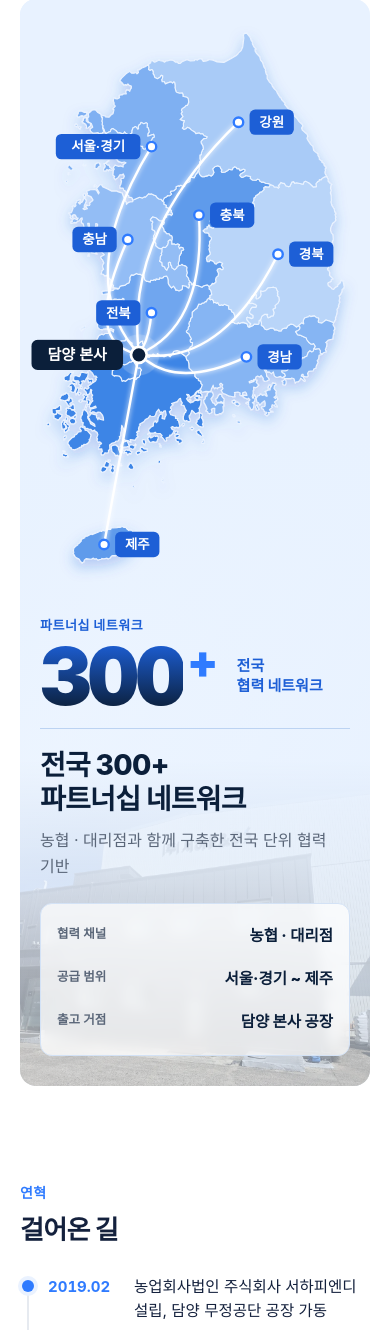
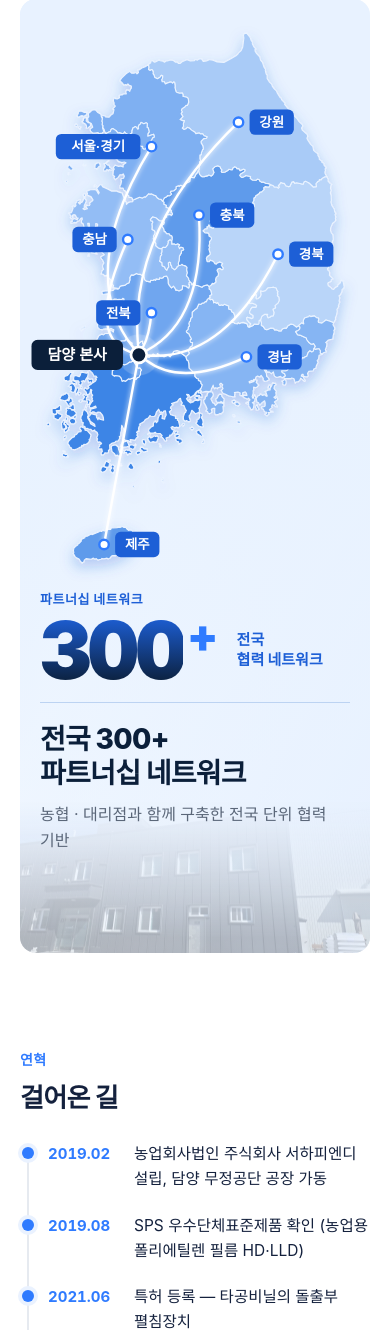
Before and after one commit to Jeongdonghwan/seohapnd_prj, a Flask app: page /about in a window 390 px wide. Shown: the part 2078-3408 px from the top of the page. Run offline with Flask 3, Linux system fonts and the light colour scheme; some libraries are stand-ins or nearby versions; some web fonts are replaced.

Commit message:
파트너십 네트워크: 협력채널·공급범위·출고거점 박스 제거, 문구 아래로 이동, 모바일 사진 겹침 수정
Co-Authored-By: Claude Opus 5.5 <noreply@anthropic.com>

```diff
--- a/static/style.css
+++ b/static/style.css
@@ -287,7 +287,7 @@ table.spec .sub-line{display:block;margin-top:2px;font-size:12.5px;color:var(--s
 .network::before{content:"";position:absolute;right:0;bottom:0;width:58%;height:40%;background:var(--bg) center 62%/cover no-repeat;opacity:.7;-webkit-mask-image:linear-gradient(to top,#000 10%,transparent);mask-image:linear-gradient(to top,#000 10%,transparent);pointer-events:none}
 .network::after{content:"";position:absolute;inset:0;background:linear-gradient(90deg,#E8F2FF 0%,rgba(232,242,255,.85) 38%,rgba(232,242,255,0) 70%);pointer-events:none}
 .net-map,.net-copy{position:relative;z-index:1}
-.net-copy{align-self:start;padding-top:26px}
+.net-copy{align-self:start;padding-top:72px}
 .net-map{display:flex;justify-content:center}
 .kmap{display:block;width:100%;max-width:340px;height:auto;overflow:visible}
 .kmap .areas path{stroke:#EAF3FF;stroke-width:1.4;stroke-linejoin:round}
@@ -312,11 +312,6 @@ table.spec .sub-line{display:block;margin-top:2px;font-size:12.5px;color:var(--s
 .net-tag{font-size:15px;font-weight:800;line-height:1.35;color:var(--brand-dark)}
 .net-copy h2{margin-top:20px;font-size:clamp(28px,3.2vw,44px);line-height:1.2;color:var(--navy)}
 .net-sub{margin-top:12px;color:var(--sub);font-size:16px}
-.net-facts{display:grid;grid-template-columns:repeat(3,1fr);margin-top:24px;padding:16px 0;background:rgba(255,255,255,.75);border:1px solid #D3E2F6;border-radius:12px;backdrop-filter:blur(6px)}
-.net-facts div{padding:0 18px;border-left:1px solid #D3E2F6}
-.net-facts div:first-child{border-left:0}
-.net-facts dt{font-size:12.5px;color:var(--sub);font-weight:600;margin-bottom:4px}
-.net-facts dd{font-size:15.5px;font-weight:800;color:var(--navy)}
 .org-top{width:220px;margin:0 auto 28px;padding:18px;border-radius:var(--r);background:var(--navy);color:#fff;text-align:center;position:relative}
 .org-top span{display:block;font-size:12.5px;opacity:.7}
 .org-top b{font-size:19px}
@@ -477,7 +472,8 @@ table.board .lock{color:var(--faint)}
   .prod-top{grid-template-columns:1fr}
   .about-greet,.loc,.fac-intro{grid-template-columns:1fr;gap:28px}
   .network{grid-template-columns:1fr;padding:28px 20px 30px;border-radius:16px}
-  .network::before{width:100%;height:30%}
+  .network::before{width:100%;height:16%;opacity:.45}
+  .net-copy{padding-top:0;padding-bottom:70px}
   .network::after{background:linear-gradient(180deg,#E8F2FF 40%,rgba(232,242,255,.6) 75%,rgba(232,242,255,.2))}
   .kmap{max-width:330px}
   .overview{grid-template-columns:1fr}
@@ -488,9 +484,7 @@ table.board .lock{color:var(--faint)}
   .meta-dl{grid-template-columns:1fr}
 }
 @media(max-width:560px){
-  .net-facts{grid-template-columns:1fr;gap:10px}
-  .net-facts div{padding:4px 16px;border:0;display:flex;justify-content:space-between}
-  .logo img{height:40px}
+      .logo img{height:40px}
   .pcards{grid-template-columns:1fr}
   .cgrid,.gallery,.process,.form .row2{grid-template-columns:1fr}
   .org-depts{grid-template-columns:repeat(2,1fr)}
--- a/templates/about.html
+++ b/templates/about.html
@@ -46,11 +46,6 @@
       </div>
       <h2>전국 300+<br>파트너십 네트워크</h2>
       <p class="net-sub">농협 · 대리점과 함께 구축한 전국 단위 협력 기반</p>
-      <dl class="net-facts">
-        <div><dt>협력 채널</dt><dd>농협 · 대리점</dd></div>
-        <div><dt>공급 범위</dt><dd>서울·경기 ~ 제주</dd></div>
-        <div><dt>출고 거점</dt><dd>담양 본사 공장</dd></div>
-      </dl>
     </div>
   </section>
 
```
